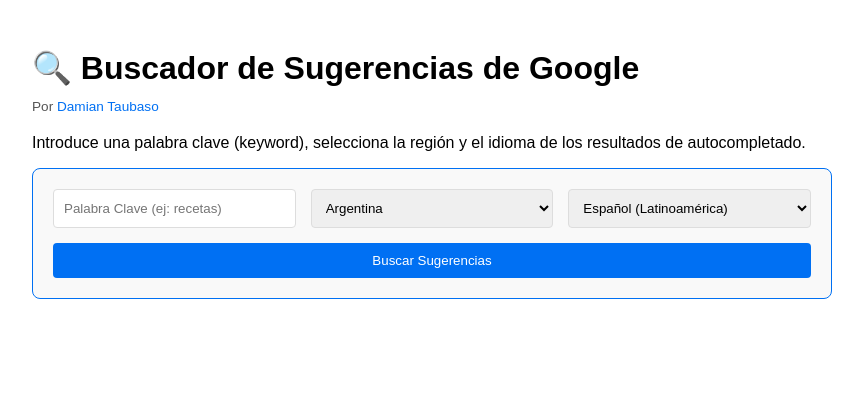
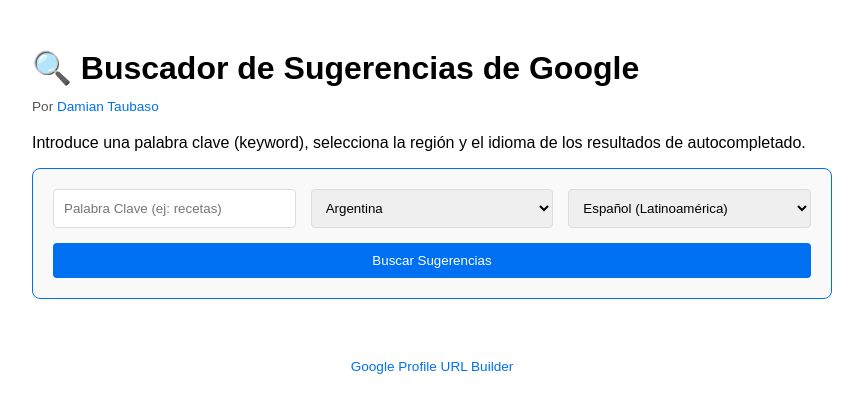
Before and after one commit to dtaubaso/google-suggest-app, a Next.js app: page / in a window 1280 px wide. Shown: the top 412 px of the page, without its empty margins (208-1071 px from the left). Built offline with nearby package versions, Linux system fonts and the light colour scheme.

Commit message:
Add link to Google Profile URL Builder in the footer

```diff
--- a/pages/index.js
+++ b/pages/index.js
@@ -195,6 +195,13 @@
           </div>
         )}
       </div>
+      <div style={{ textAlign: 'center', marginTop: '40px', marginBottom: '20px', fontFamily: 'Arial, sans-serif' }}>
+        <p style={{ fontSize: '0.85em', color: '#555' }}>
+          <a href="https://profile-builder-discover.streamlit.app/" target="_blank" rel="noopener noreferrer" style={{ color: '#0070f3', textDecoration: 'none' }}>
+            Google Profile URL Builder
+          </a>
+        </p>
+      </div>
     </>
   );
 }
```
